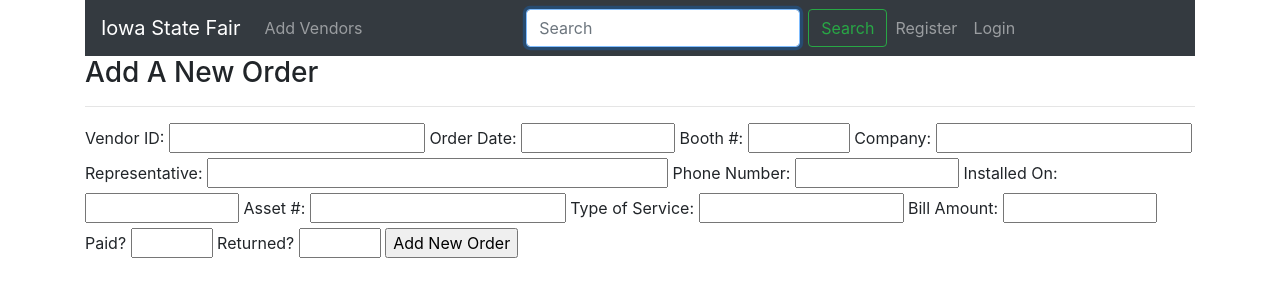
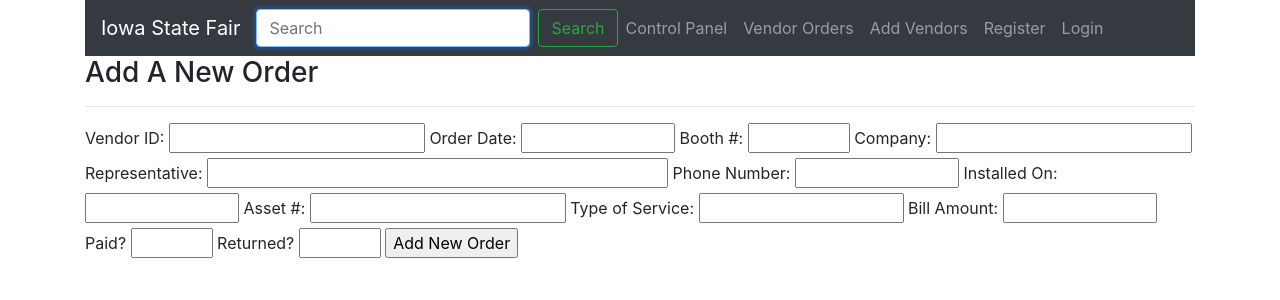
Before and after one commit to kims99/Project, a Flask app: page /add_vendor in a window 1280 px wide. Shown: the top 300 px of the page. Run offline with Flask 2, Linux system fonts and the light colour scheme; parts of the project's set-up code (start-up, migrations or seed data) failed here and were passed over; some libraries are stand-ins or nearby versions.

Commit message:
Debugged base, added to navbar, created edit order page

```diff
--- a/templates/base.html
+++ b/templates/base.html
@@ -20,18 +20,31 @@
       <span class="navbar-toggler-icon"></span>
     </button>
 
+      <form class="form-inline my-2 my-lg-0" method="POST">
+        <input class="form-control mr-sm-2" type="search" name="search_string" autofocus="autofocus" placeholder="Search" aria-label="Search">
+        <button class="btn btn-outline-success my-2 my-sm-0" formaction="/search" type="submit">Search</button>
+      </form>
+
+    <div class="collapse navbar-collapse" id="navbarSupportedContent">
+      <ul class="navbar-nav mr-auto">
+        <li class="nav-item">
+          <a class="nav-link" href="{{ url_for('.control_panel')}}">Control Panel</a>
+        </li>
+      </ul>
+
+    <div class="collapse navbar-collapse" id="navbarSupportedContent">
+      <ul class="navbar-nav mr-auto">
+        <li class="nav-item">
+          <a class="nav-link" href="{{ url_for('.index')}}">Vendor Orders</a>
+        </li>
+      </ul>
+
     <div class="collapse navbar-collapse" id="navbarSupportedContent">
       <ul class="navbar-nav mr-auto">
         <li class="nav-item">
           <a class="nav-link" href="{{ url_for('.add_vendor')}}">Add Vendors</a>
         </li>
       </ul>
-
-      <form class="form-inline my-2 my-lg-0" method="POST">
-        <input class="form-control mr-sm-2" type="search" name="search_string" autofocus="autofocus" placeholder="Search" aria-label="Search">
-        <button class="btn btn-outline-success my-2 my-sm-0" formaction="/search" type="submit">Search</button>
-      </form>
-    </div>
 
     <div class="collapse navbar-collapse" id="navbarSupportedContent">
       <ul class="navbar-nav mr-auto">
--- a/templates/index.html
+++ b/templates/index.html
@@ -9,7 +9,8 @@
     <thead>
       <tr>
         <th scope="col">Vendor ID</th>
-        <th scope="col">Date/th>
+        <th scope="col">Date</th>
+        <th scope="col">Booth #</th>
         <th scope="col">Company</th>
         <th scope="col">Representative</th>
         <th scope="col">Phone Number</th>
```
Also changed, not shown: templates/edit_orders.html (added).
